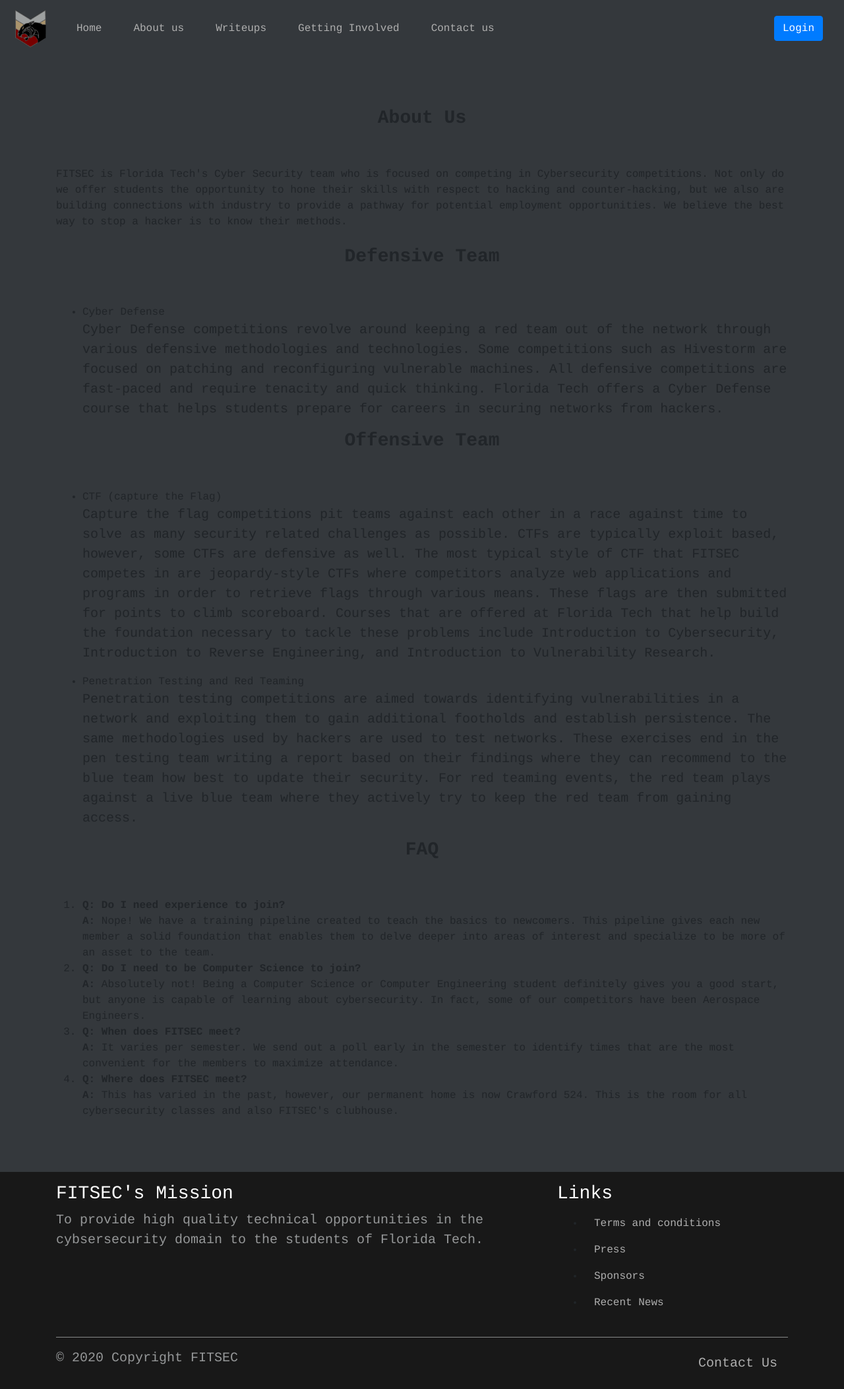
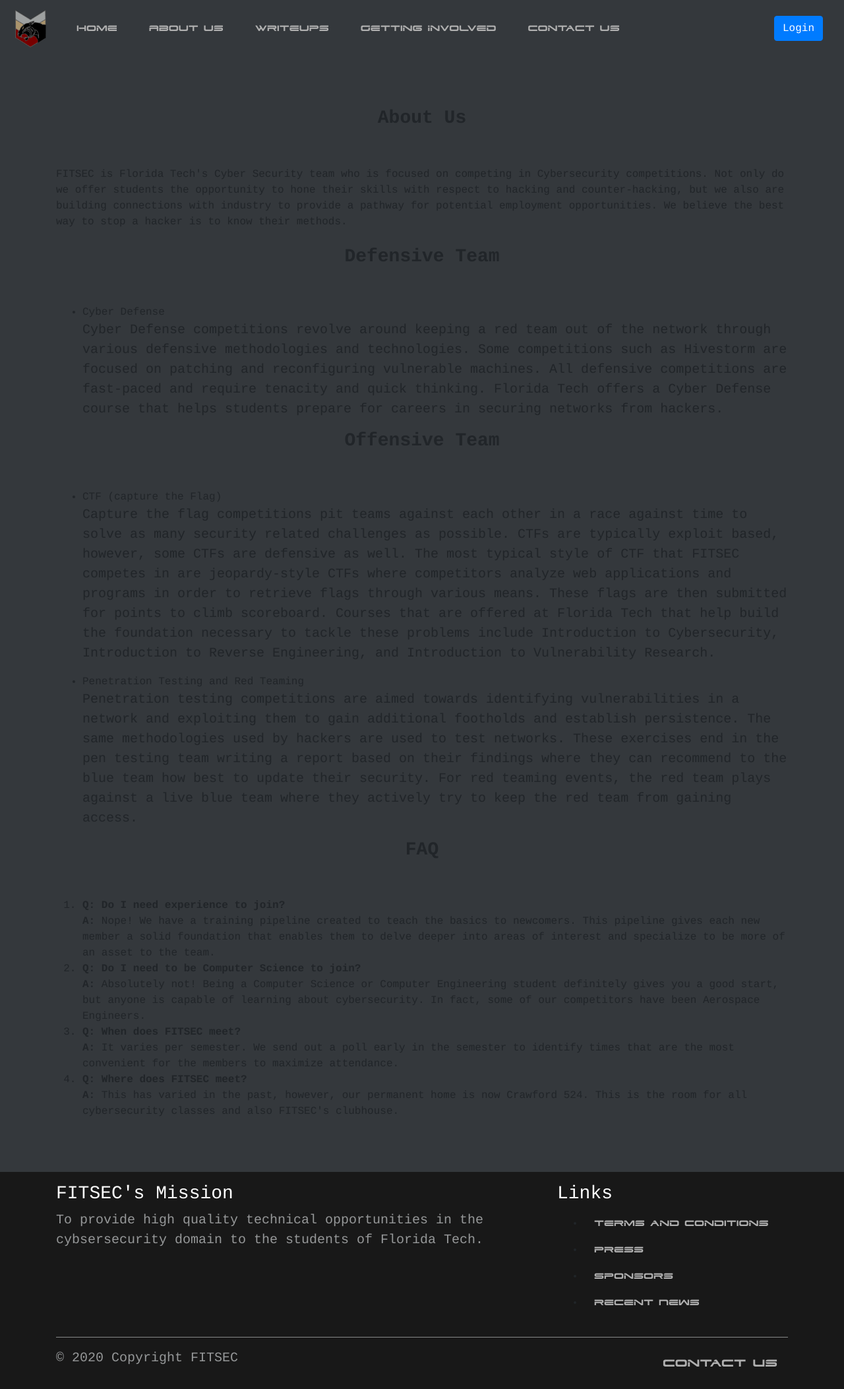
Before and after one commit to Night-jmp/FITSECWebsite, a Django app: page /about in a window 1280 px wide. Shown: the whole page at 66% size. Run offline with Django 3.2, Linux system fonts and the light colour scheme; some libraries are stand-ins or nearby versions.

Commit message:
(#15) Updated navbar font to Dodger

```diff
--- a/mysite/main/static/css/custom.css
+++ b/mysite/main/static/css/custom.css
@@ -12,6 +12,7 @@
 
 .nav-link {
      color: rgb(175, 175, 175);
+     font-family: Dodger;
 }
 
 .nav-link:hover {
--- a/mysite/main/templates/main/header.html
+++ b/mysite/main/templates/main/header.html
@@ -6,6 +6,12 @@
     <script type = "text/javascript" src = "https://code.jquery.com/jquery-2.1.1.min.js"></script>
     <link rel="stylesheet" href="https://stackpath.bootstrapcdn.com/bootstrap/4.5.0/css/bootstrap.min.css" integrity="sha384-9aIt2nRpC12Uk9gS9baDl411NQApFmC26EwAOH8WgZl5MYYxFfc+NcPb1dKGj7Sk" crossorigin="anonymous">
     <link rel="stylesheet" href="{% static 'css/custom.css' %}">
+    <style>
+         @font-face {
+              font-family: Dodger;
+              src: url({% static 'fonts/dodger/dodger3_1.ttf' %})
+         }
+     </style>
 </head>
 
 
```
